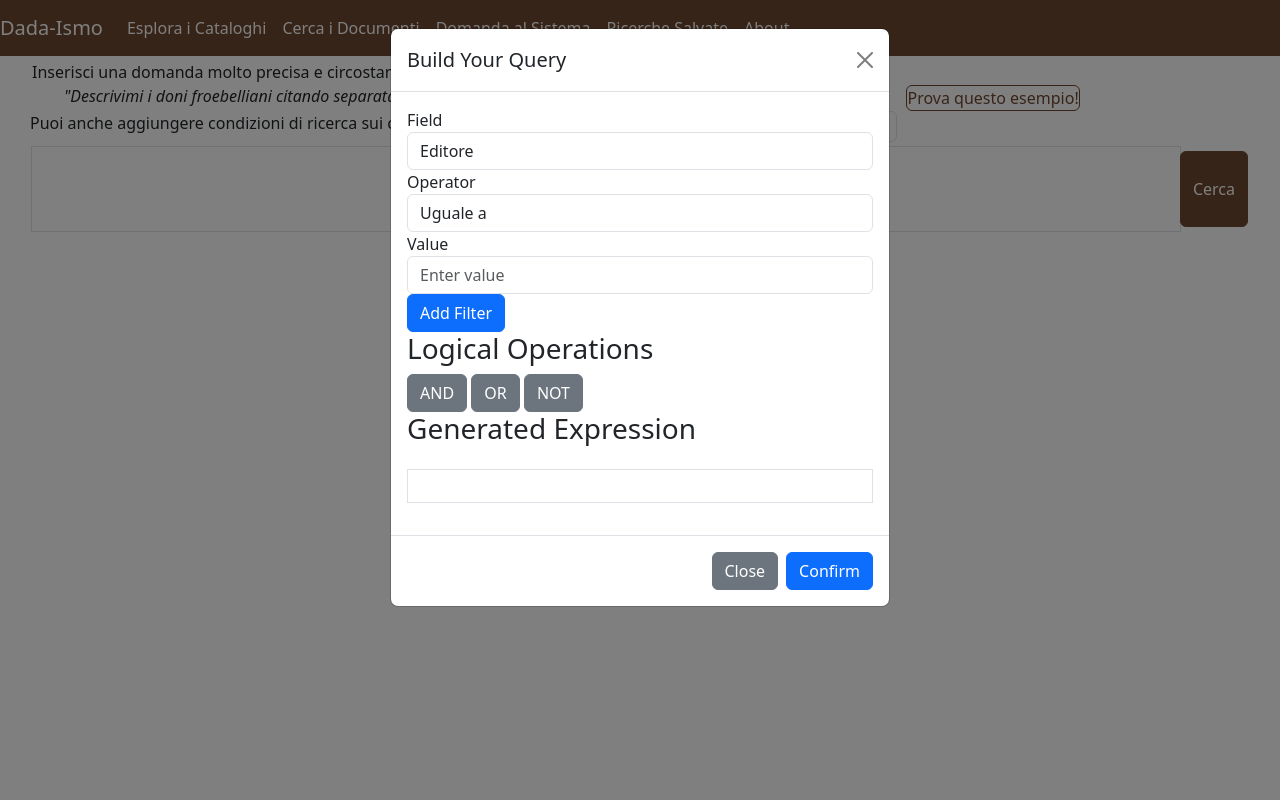
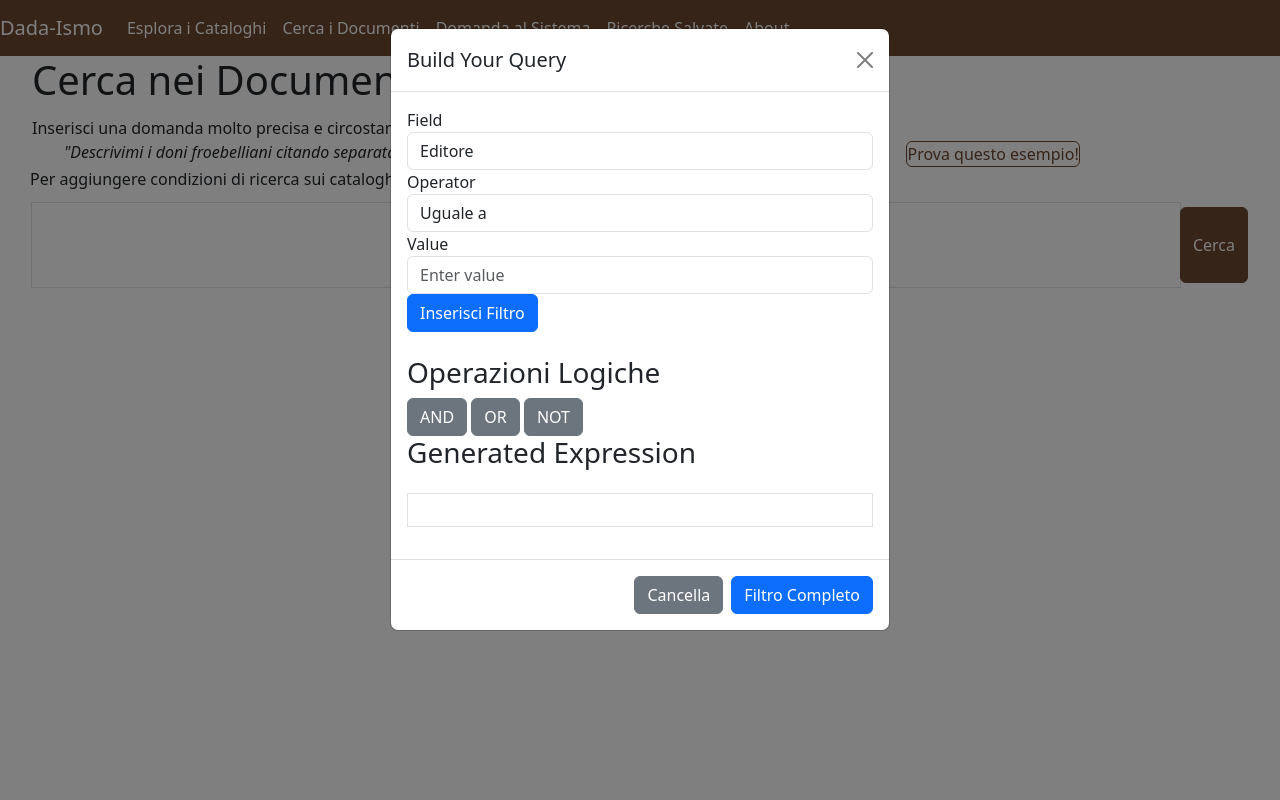
Before and after one commit to fabcira/dadaismo, a Flask app: page /multiple_docs in a window 1280 px wide, after a click on "Clicca qui!". Run offline with Flask 3, Linux system fonts and the light colour scheme; some libraries are stand-ins or nearby versions.

Commit message:
fixed interface for filters

```diff
--- a/static/javascripts/filter.js
+++ b/static/javascripts/filter.js
@@ -14,7 +14,7 @@ function addFilter() {
     if (field === 'year') {
         value = Number(value);
         if (isNaN(value)) {
-            alert("Please enter a valid number for the year.");
+            alert("Inserisci un numero di anno valido.");
             return;
         }
     } else {
@@ -32,7 +32,7 @@ function addFilter() {
 
     // Ensure logical operators separate conditions in the current group
     if (currentGroup.length > 0 && !isLogicalOperator(currentGroup[currentGroup.length - 1])) {
-        alert("Please add a logical operator (AND, OR, NOT) before adding another condition.");
+        alert("Per favore aggiungi una condizione logica (AND, OR, NOT) prima di aggiungere un'altra condizione");
         return;
     }
 
@@ -48,12 +48,12 @@ function addFilter() {
  */
 function addLogical(logicalOperator) {
     if (currentGroup.length === 0 && expression.length === 0) {
-        alert("Please add a filter before adding a logical operator.");
+        alert("Aggiungi un filtro prima dell'operatore logico.");
         return;
     }
 
     if (currentGroup.length === 0 && expression.length > 0) {
-        alert("You can't add a logical operator without a condition.");
+        alert("Devi aggiungere almeno una condizione logica o cancellare");
         return;
     }
 
@@ -147,7 +147,7 @@ function confirmFilter() {
     }
 
     if (expression.length === 0) {
-        alert("Please add at least one filter condition.");
+        alert("Aggiungi almeno una condizione o seleziona Cancella");
         return;
     }
 
@@ -204,7 +204,7 @@ function confirmFilter() {
     }
 
     if (expression.length === 0) {
-        alert("Please add at least one filter condition.");
+        alert("Aggiungi almeno una condizione o scegli Cancella.");
         return;
     }
 
--- a/templates/components/filter_component.html
+++ b/templates/components/filter_component.html
@@ -35,10 +35,10 @@
                             <label for="value-input">Value</label>
                             <input type="text" class="form-control" id="value-input" placeholder="Enter value">
                         </div>
-                        <button type="button" class="btn btn-primary" onclick="addFilter()">Add Filter</button>
+                        <button type="button" class="btn btn-primary" onclick="addFilter()">Inserisci Filtro</button>
                     </form>
-
-                    <h3>Logical Operations</h3>
+                    <br/>
+                    <h3>Operazioni Logiche</h3>
                     <button type="button" class="btn btn-secondary" onclick="addLogical('and')">AND</button>
                     <button type="button" class="btn btn-secondary" onclick="addLogical('or')">OR</button>
                     <button type="button" class="btn btn-secondary" onclick="addLogical('not')">NOT</button>
@@ -48,8 +48,8 @@
                     <pre id="generated-expression" class="border p-3"></pre>
                 </div>
                 <div class="modal-footer">
-                    <button type="button" class="btn btn-secondary" data-bs-dismiss="modal">Close</button>
-                    <button type="button" class="btn btn-primary" onclick="confirmFilter()">Confirm</button>
+                    <button type="button" class="btn btn-secondary" data-bs-dismiss="modal">Cancella</button>
+                    <button type="button" class="btn btn-primary" onclick="confirmFilter()">Filtro Completo</button>
                 </div>
             </div>
         </div>
--- a/templates/components/search_multiple_docs.html
+++ b/templates/components/search_multiple_docs.html
@@ -1,6 +1,11 @@
 {#interfqce to query all documents#}
 <div id="document_retriever_container" class="justify-content-center container-fluid full-height
             d-flex flex-column  mx-auto" style="max-width: 95%; display:none;">
+    {% if generate_answer == "none" %}
+        <h1>Cerca nei Documenti</h1>
+            {% else %}
+                <h1>Domanda al Sist§ema</h1>
+            {% endif %}
     <div class="row third-height center-content">
         <div class="mt-1">
             Inserisci una domanda molto precisa e circostanziata. Per esempio: <br/>
@@ -13,11 +18,11 @@
             <div class="row" id="element_with_indent_issue">
                 <div class="d-flex" style="justify-content: flex-start; margin-left:10px !important;">
                     <!-- Filter Button with Icon -->
-                    Puoi anche aggiungere condizioni di ricerca sui cataloghi su date e autori, editori, etc. con questo
-                    bottone &nbsp;
+                    Per aggiungere condizioni di ricerca sui cataloghi su date e autori, editori, etc.  &nbsp;
                     <button type="button" class="btn btn-outline-primary btn-sm" data-bs-toggle="modal"
                             data-bs-target="#filterModal">
-                        <i class="bi bi-filter"></i> <!-- Bootstrap 5 Filter Icon -->
+                        Clicca qui!
+{#                        <i class="bi bi-filter"></i> <!-- Bootstrap 5 Filter Icon -->#}
                     </button>
                     <!-- Remove Filter Button (initially hidden) -->
                     <button id="remove-filter-btn" type="button" class="btn btn-outline-danger btn-sm ms-2"
--- a/templates/front_page.html
+++ b/templates/front_page.html
@@ -38,7 +38,8 @@
                     <p>Questo è un sistema per accedere ai cataloghi della Dada in modo da permettere di:</p>
                     <ul>
                         <li><a href="/one_doc">Esplorare i documenti cataloghi</a></li>
-                        <li><a href="/multiple_docs">Cercare nei cataloghi</a></li>
+                        <li><a href="/multiple_docs?generate_answer=none">Cercare nei cataloghi</a></li>
+                        <li><a href="/multiple_docs?generate_answer=display">Fare una Domanda al Sistema</a></li>
                     </ul>
                 </div>
             </div>
```
